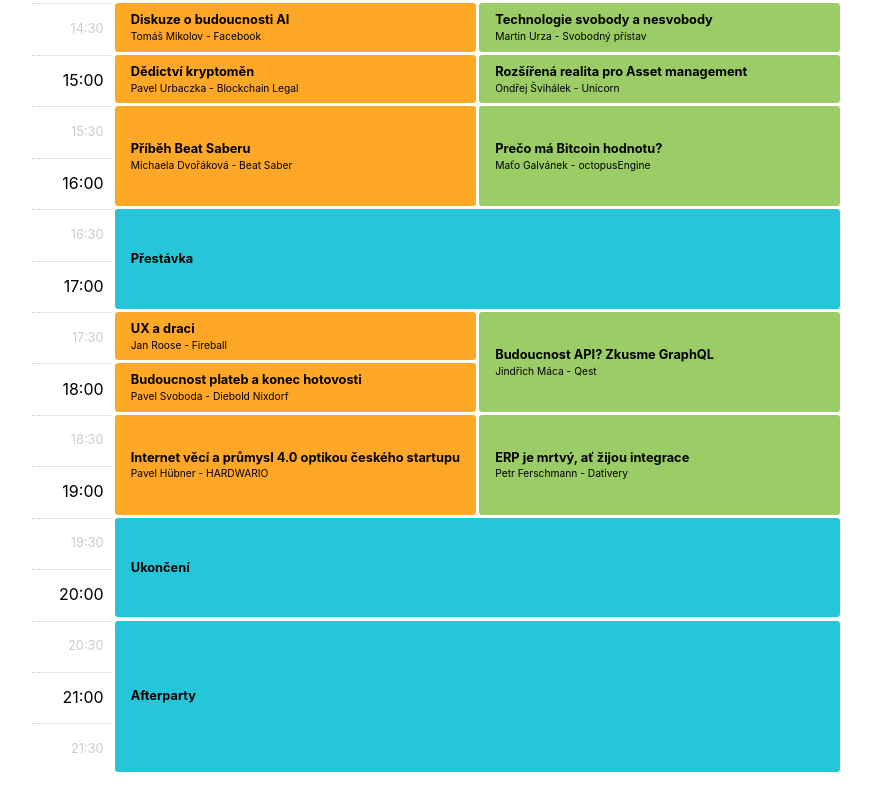
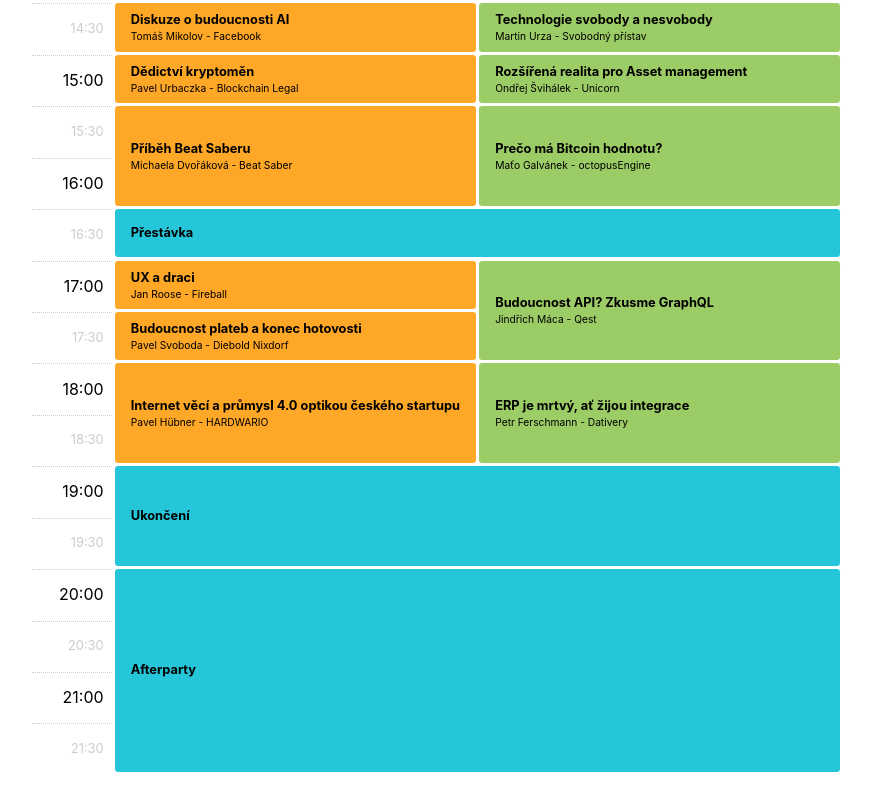
Before and after one commit to techheavencz/czech-future-tech, a plain HTML site: page public/program.html in a window 1280 px wide. Shown: the part 737-1547 px from the top of the page, without its empty margins (204-1075 px from the left). Drawn offline with Linux system fonts and the light colour scheme.

Commit message:
Timeline fix

```diff
--- a/public/program.html
+++ b/public/program.html
@@ -99,30 +99,30 @@
       <div class="event stage-velka-mistnost start-1530 end-1600 length-2">
         Prečo má Bitcoin hodnotu? <span>Maťo Galvánek - octopusEngine</span>
       </div>
-      <div class="event stage-ostatni-mistnost start-1630 end-1700 length-4">
+      <div class="event stage-ostatni-mistnost start-1630 end-1630 length-4">
         Přestávka <span></span>
       </div>
-      <div class="event stage-mala-mistnost start-1730 end-1730 length-2">
+      <div class="event stage-mala-mistnost start-1700 end-1700 length-2">
         UX a draci <span>Jan Roose - Fireball</span>
       </div>
-      <div class="event stage-mala-mistnost start-1800 end-1800 length-2">
+      <div class="event stage-mala-mistnost start-1730 end-1730 length-2">
         Budoucnost plateb a konec hotovosti
         <span>Pavel Svoboda - Diebold Nixdorf</span>
       </div>
-      <div class="event stage-velka-mistnost start-1730 end-1800 length-2">
+      <div class="event stage-velka-mistnost start-1700 end-1730 length-2">
         Budoucnost API? Zkusme GraphQL <span>Jindřich Máca - Qest</span>
       </div>
-      <div class="event stage-mala-mistnost start-1830 end-1900 length-2">
+      <div class="event stage-mala-mistnost start-1800 end-1830 length-2">
         Internet věcí a průmysl 4.0 optikou českého startupu
         <span>Pavel Hübner - HARDWARIO</span>
       </div>
-      <div class="event stage-velka-mistnost start-1830 end-1900 length-2">
+      <div class="event stage-velka-mistnost start-1800 end-1830 length-2">
         ERP je mrtvý, ať žijou integrace <span>Petr Ferschmann - Dativery</span>
       </div>
-      <div class="event stage-ostatni-mistnost start-1930 end-2000 length-4">
+      <div class="event stage-ostatni-mistnost start-1900 end-1930 length-4">
         Ukončení <span></span>
       </div>
-      <div class="event stage-ostatni-mistnost start-2030 end-2130 length-4">
+      <div class="event stage-ostatni-mistnost start-2000 end-2130 length-4">
         Afterparty <span></span>
       </div>
     </div>
```
